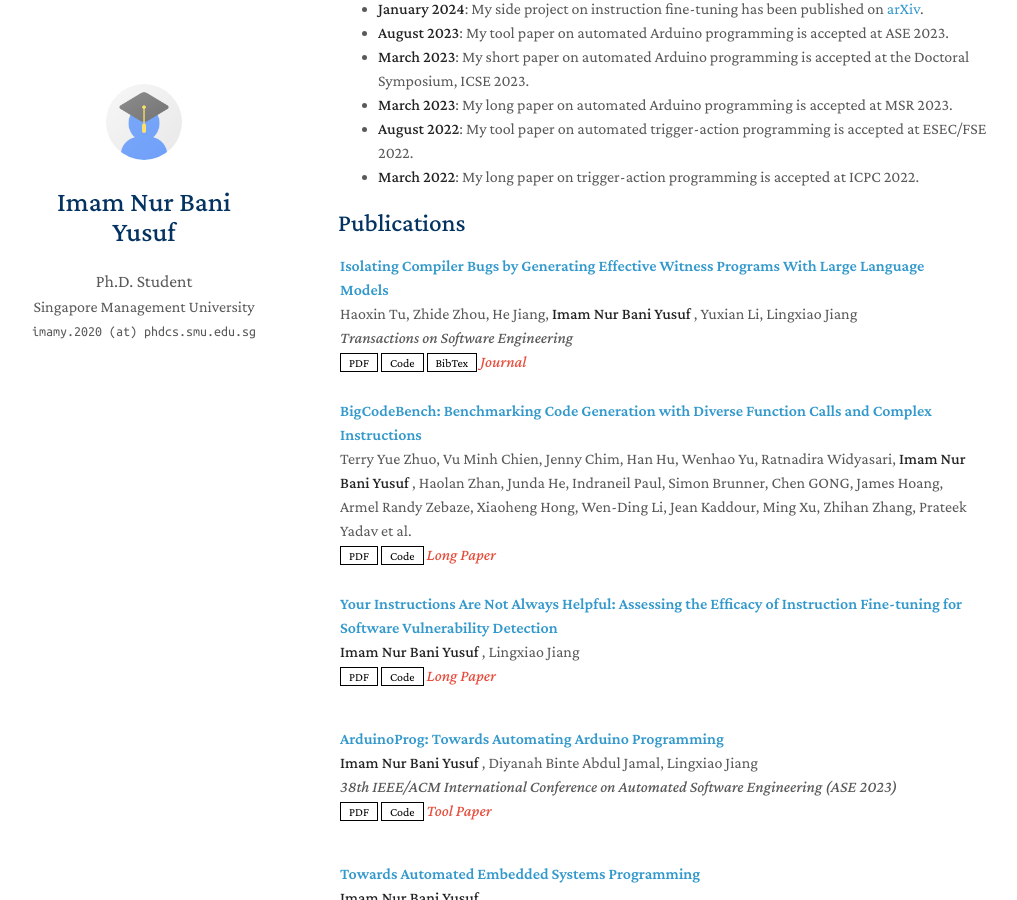
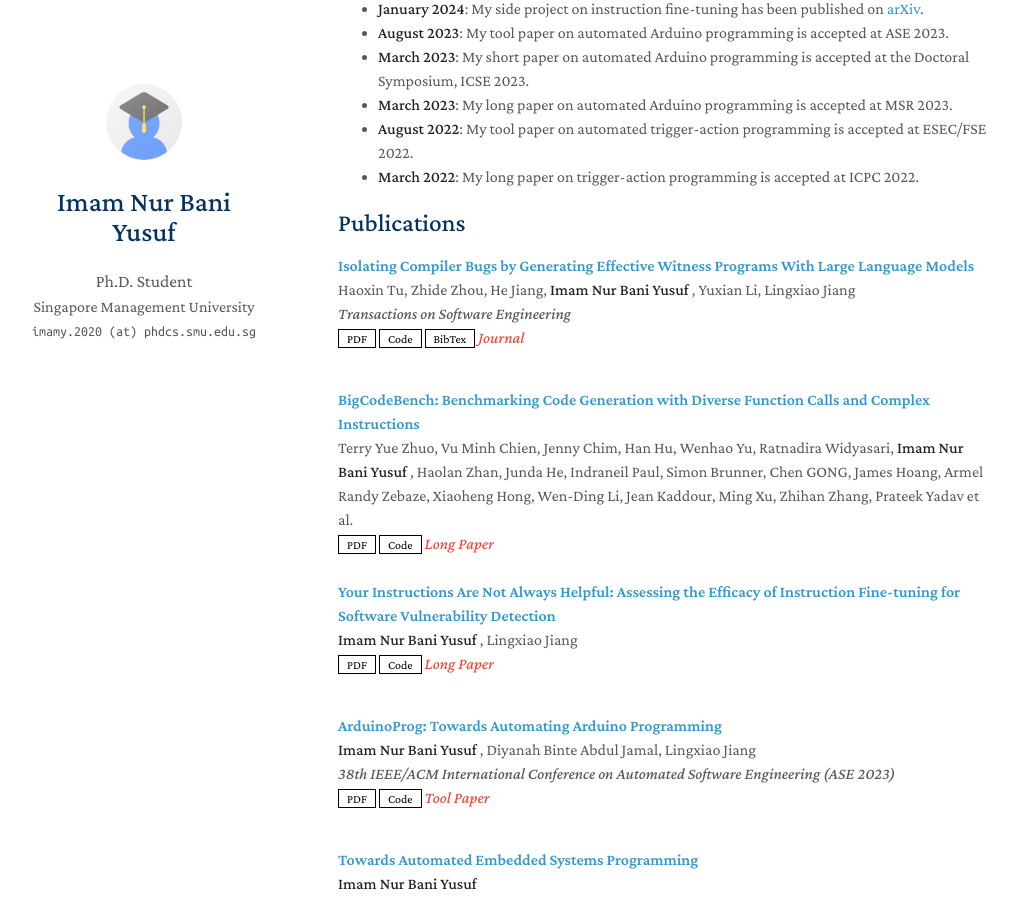
Before and after one commit to imamnurby/imamnurby.github.io, a Jekyll site: the page built from index.md, in a window 1280 px wide and 900 px high, scrolled down 554 px. Shown: the whole window, without its empty margins (132-1149 px from the left). Built offline with Jekyll 4.4.1, drawn with Linux system fonts in a browser that asks for light colours; nearby versions of some CDN libraries; a style sheet for code colours, icons or effects is not loaded; our own code applies the rules of GitHub Pages for plain Markdown files.

Commit message:
adjust padding and margin

```diff
--- a/_includes/publications.md
+++ b/_includes/publications.md
@@ -5,14 +5,14 @@
 
 {% for link in site.data.publications.main %}
 
-<li style="margin-bottom: 1px;">
+<li style="margin-bottom: 0px;">
 <div class="pub-row">
   <!-- <div class="col-sm-3 abbr" style="position: relative;padding-right: 15px;padding-left: 15px;"> -->
     <!-- {% if link.conference_short %}
     <abbr class="badge">{{ link.conference_short }}</abbr>
     {% endif %} -->
   <!-- </div> -->
-  <div class="col-sm-9" style="position: relative;padding-right: 15px;padding-left: 2px;">
+  <div class="col-sm-9" style="position: relative;">
       <div class="title"><a href="{{ link.pdf }}">{{ link.title }}</a></div>
       <div class="author">{{ link.authors }}</div>
       <div class="periodical"><em>{{ link.conference }}</em>
```
